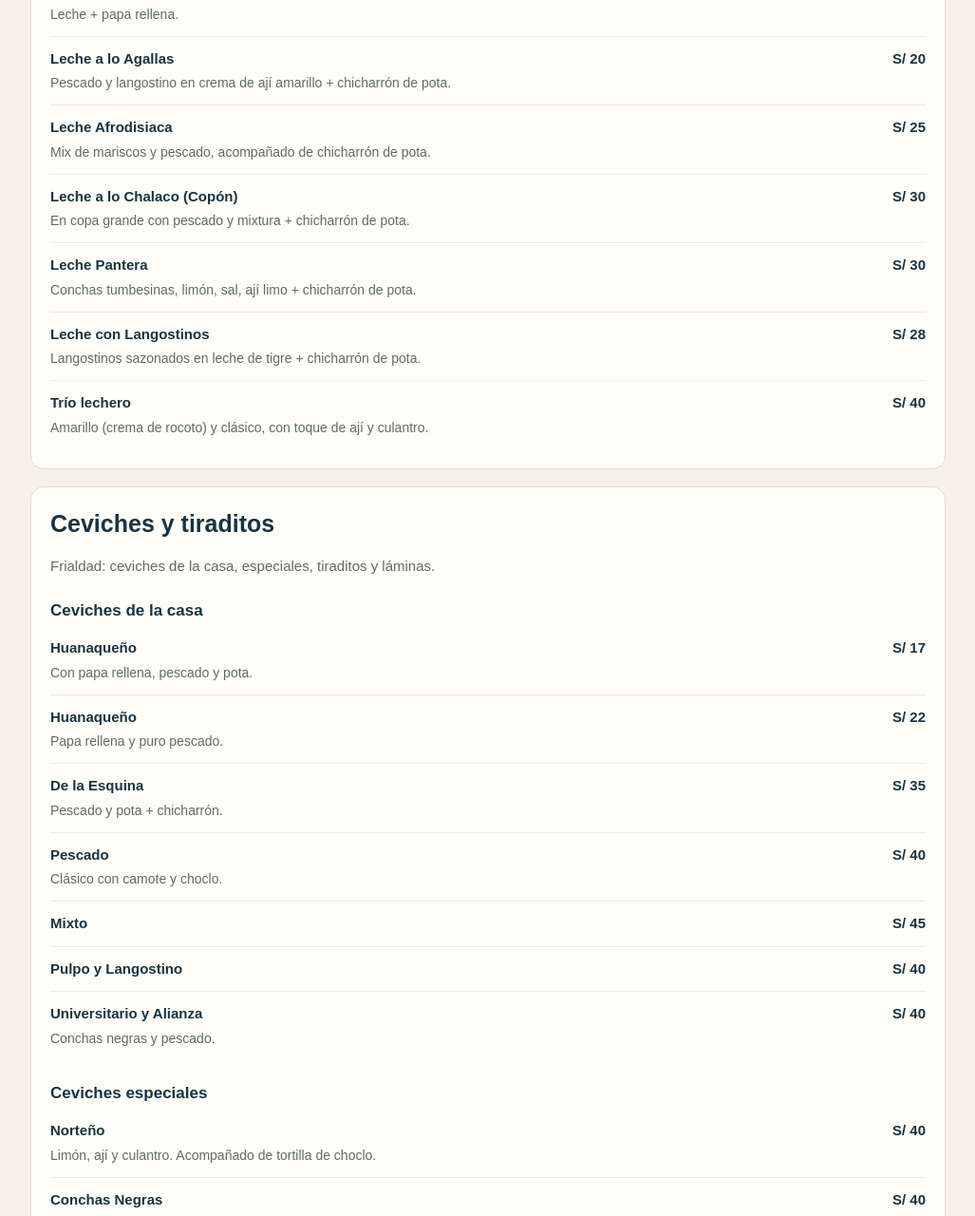
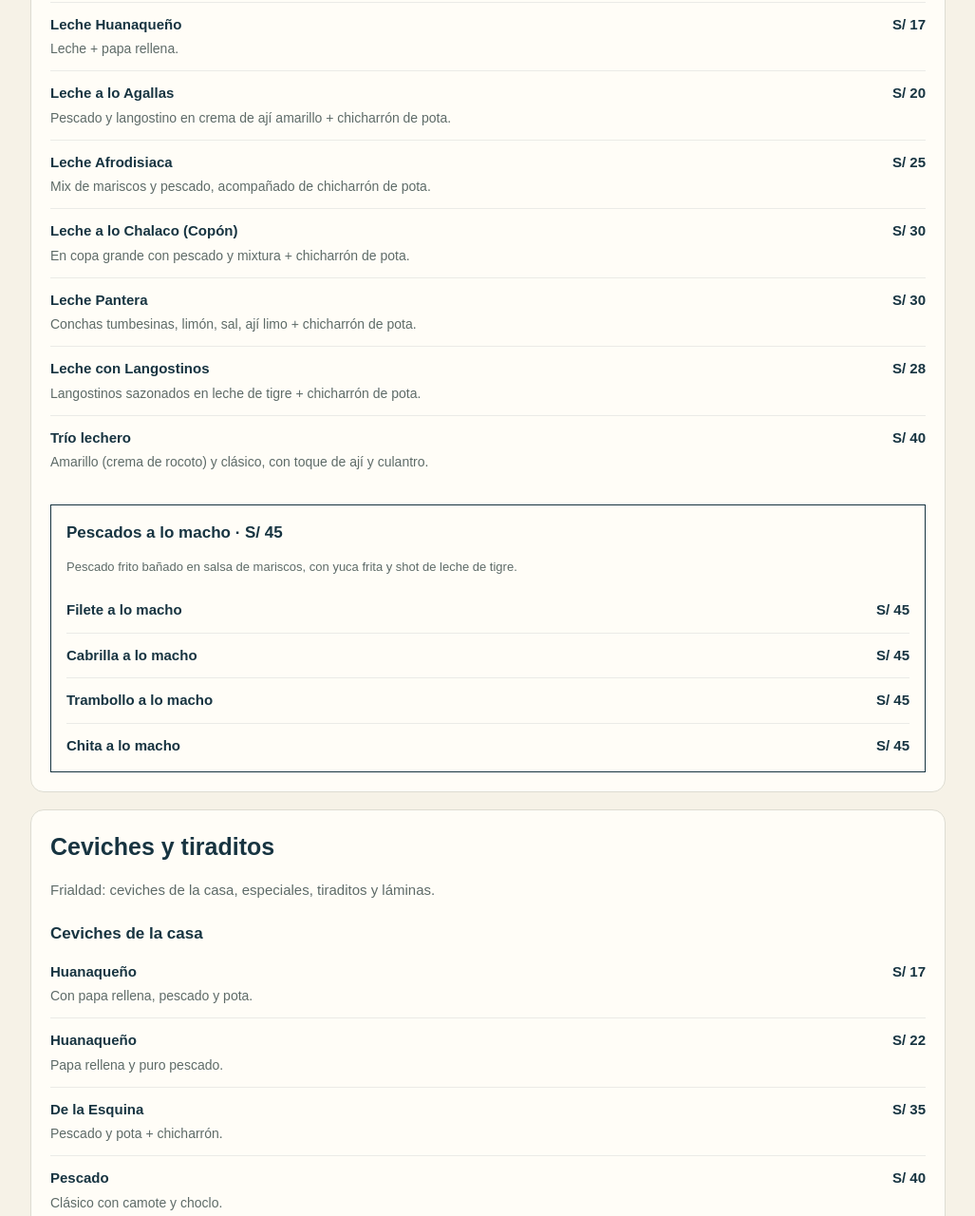
Before and after one commit to morenocode/carta-agallas, a plain HTML site: page carta-completa.html in a window 1280 px wide. Shown: the part 1002-2282 px from the top of the page at 95% size, without its empty margins (126-1153 px from the left). Drawn offline with Linux system fonts and the light colour scheme.

Commit message:
Agrupar carta como la foto y añadir recuadros finales de pescados y rondas

```diff
--- a/carta-completa.html
+++ b/carta-completa.html
@@ -7,16 +7,16 @@
   <title>Agallas · Carta completa</title>
   <style>
     *{box-sizing:border-box}body{max-width:1000px;margin:auto;padding:24px 18px;background:#f6f2e7;color:#173441;font:15px/1.5 Arial,sans-serif}a{color:inherit;display:inline-block;padding:12px 0}h1{margin:12px 0 0}header p{margin:4px 0 24px;color:#5e6b68}section{background:#fffdf7;border:1px solid #dddcd2;border-radius:14px;padding:20px;margin-bottom:18px}h2{margin:0;font-size:25px}h3{margin:22px 0 4px;font-size:17px}section>p{color:#5e6b68}ul{list-style:none;margin:0;padding:0}li{display:flex;justify-content:space-between;gap:18px;padding:12px 0;border-bottom:1px solid #17344116;break-inside:avoid}li:last-child{border:0}li div{min-width:0;overflow-wrap:anywhere}li p{margin:4px 0 0;color:#5e6b68;font-size:14px}li>strong{white-space:nowrap}a:focus-visible{outline:3px solid #ad6145}@media print{body{background:white;padding:0;font-size:11px}a{display:none}section{border-radius:0;background:white}h2,h3{break-after:avoid}li p{font-size:10px}}
-  </style>
+  .group-card{border:1px solid #173441;padding:4px 16px;margin-top:22px;break-inside:avoid}.group-card h3{margin-top:12px}.group-card>p{font-size:13px;color:#5e6b68}</style>
 </head>
 <body>
   <header><a href="index.html">← Volver a la carta digital</a><h1>AGALLAS · Carta completa</h1><p>Barra cevichera · Precios en soles (S/)</p></header>
   <main id="complete-menu"></main>
-  <script src="menu-data.js?v=20261028-carta-completa"></script>
+  <script src="menu-data.js?v=20261028-recuadros"></script>
   <script>
     const escapeText = s => String(s).replace(/[&<>"']/g, c => ({'&':'&amp;','<':'&lt;','>':'&gt;','"':'&quot;',"'":'&#39;'}[c]));
     const price = n => Number.isInteger(n) ? n : n.toFixed(2);
-    document.querySelector('#complete-menu').innerHTML = MENU.map(c => '<section><h2>'+escapeText(c.name)+'</h2>'+(c.intro?'<p>'+escapeText(c.intro)+'</p>':'')+c.groups.map(g=>(c.groups.length>1?'<h3>'+escapeText(g.name)+'</h3>':'')+'<ul>'+g.items.map(i=>'<li><div><strong>'+escapeText(i.nombre)+'</strong>'+(i.descripcion?'<p>'+escapeText(i.descripcion)+'</p>':'')+'</div><strong>S/ '+price(i.precio)+'</strong></li>').join('')+'</ul>').join('')+'</section>').join('');
+    document.querySelector('#complete-menu').innerHTML = MENU.map(c => '<section><h2>'+escapeText(c.name)+'</h2>'+(c.intro?'<p>'+escapeText(c.intro)+'</p>':'')+c.groups.map(g=>(g.recuadro?'<div class="group-card">':'')+(c.groups.length>1?'<h3>'+escapeText(g.name)+(g.label?' · '+escapeText(g.label):'')+'</h3>':'')+(g.descripcion?'<p>'+escapeText(g.descripcion)+'</p>':'')+'<ul>'+g.items.map(i=>'<li><div><strong>'+escapeText(i.nombre)+'</strong>'+(i.descripcion?'<p>'+escapeText(i.descripcion)+'</p>':'')+'</div><strong>S/ '+price(i.precio)+'</strong></li>').join('')+'</ul>'+(g.recuadro?'</div>':'')).join('')+'</section>').join('');
   </script>
 </body>
 </html>
--- a/menu-data.js
+++ b/menu-data.js
@@ -72,11 +72,11 @@ const MENU = [
   },
 
   // ============================================================
-  // CATEGORÍA: LECHES DE TIGRE
+  // CATEGORÍA: LECHE (PARA TIGRES)
   // ============================================================
   {
     id: "leches",
-    name: "Leches de tigre",
+    name: "Leche (para tigres)",
     intro: "Todas nuestras leches están preparadas con una rica base cevichera y limón del norte.",
     groups: [
       {
@@ -122,6 +122,35 @@ const MENU = [
             nombre: "Trío lechero",
             descripcion: "Amarillo (crema de rocoto) y clásico, con toque de ají y culantro.",
             precio: 40,
+          },
+        ],
+      },
+      {
+        name: "Pescados a lo macho",
+        label: "S/ 45",
+        recuadro: true,
+        descripcion: "Pescado frito bañado en salsa de mariscos, con yuca frita y shot de leche de tigre.",
+        // EDITAR PLATOS DE ESTE GRUPO AQUÍ
+        items: [
+          {
+            nombre: "Filete a lo macho",
+            descripcion: "",
+            precio: 45,
+          },
+          {
+            nombre: "Cabrilla a lo macho",
+            descripcion: "",
+            precio: 45,
+          },
+          {
+            nombre: "Trambollo a lo macho",
+            descripcion: "",
+            precio: 45,
+          },
+          {
+            nombre: "Chita a lo macho",
+            descripcion: "",
+            precio: 45,
           },
         ],
       },
@@ -549,17 +578,6 @@ const MENU = [
           },
         ],
       },
-    ],
-  },
-
-  // ============================================================
-  // CATEGORÍA: DEL MAR Y LA PARRILLA
-  // ============================================================
-  {
-    id: "mar",
-    name: "Del mar y la parrilla",
-    intro: "El mar se luce. Tú eliges cómo disfrutarlo.",
-    groups: [
       {
         name: "Del mar y la parrilla",
         // EDITAR PLATOS DE ESTE GRUPO AQUÍ
@@ -609,6 +627,36 @@ const MENU = [
             nombre: "Langostinos al Agallas",
             descripcion: "Bañados en salsa a lo Agallas golf.",
             precio: 35,
+          },
+        ],
+      },
+      {
+        name: "Trío de causas",
+        // EDITAR PLATOS DE ESTE GRUPO AQUÍ
+        items: [
+          {
+            nombre: "Trío de causas",
+            descripcion: "Pulpo al olivo, pulpa de cangrejo y langostinos acevichados.",
+            precio: 45,
+          },
+        ],
+      },
+      {
+        name: "Rondas (para compartir)",
+        id: "rondas",
+        label: "S/ 90",
+        recuadro: true,
+        // EDITAR PLATOS DE ESTE GRUPO AQUÍ
+        items: [
+          {
+            nombre: "Ronda a los Agallas",
+            descripcion: "Causa, arroz con mariscos, chicharrón, leche de tigre y ceviche.",
+            precio: 90,
+          },
+          {
+            nombre: "Ronda Fría",
+            descripcion: "Ceviche de pescado, leche de tigre, causa, conchas negras y tiradito.",
+            precio: 90,
           },
         ],
       },
@@ -874,44 +922,6 @@ const MENU = [
   },
 
   // ============================================================
-  // CATEGORÍA: PESCADOS A LO MACHO
-  // ============================================================
-  {
-    id: "macho",
-    name: "Pescados a lo macho",
-    intro: "Pescado frito bañado en salsa de mariscos, con yuca frita y shot de leche de tigre.",
-    groups: [
-      {
-        name: "Pescados a lo macho",
-        label: "S/ 45",
-        // EDITAR PLATOS DE ESTE GRUPO AQUÍ
-        items: [
-          {
-            nombre: "Filete a lo macho",
-            descripcion: "",
-            precio: 45,
-          },
-          {
-            nombre: "Cabrilla a lo macho",
-            descripcion: "",
-            precio: 45,
-          },
-          {
-            nombre: "Trambollo a lo macho",
-            descripcion: "",
-            precio: 45,
-          },
-          {
-            nombre: "Chita a lo macho",
-            descripcion: "",
-            precio: 45,
-          },
-        ],
-      },
-    ],
-  },
-
-  // ============================================================
   // CATEGORÍA: PESCADOS FRITOS
   // ============================================================
   {
@@ -1089,38 +1099,6 @@ const MENU = [
             nombre: "Choclo",
             descripcion: "",
             precio: 6,
-          },
-        ],
-      },
-    ],
-  },
-
-  // ============================================================
-  // CATEGORÍA: PARA COMPARTIR
-  // ============================================================
-  {
-    id: "rondas",
-    name: "Para compartir",
-    intro: "Porque lo bueno sabe mejor en compañía.",
-    groups: [
-      {
-        name: "Al centro de la mesa",
-        // EDITAR PLATOS DE ESTE GRUPO AQUÍ
-        items: [
-          {
-            nombre: "Trío de causas",
-            descripcion: "Pulpo al olivo, pulpa de cangrejo y langostinos acevichados.",
-            precio: 45,
-          },
-          {
-            nombre: "Ronda a los Agallas",
-            descripcion: "Causa, arroz con mariscos, chicharrón, leche de tigre y ceviche.",
-            precio: 90,
-          },
-          {
-            nombre: "Ronda Fría",
-            descripcion: "Ceviche de pescado, leche de tigre, causa, conchas negras y tiradito.",
-            precio: 90,
           },
         ],
       },
--- a/responsive.css
+++ b/responsive.css
@@ -23,3 +23,11 @@
 .category-hint span{display:grid;place-items:center;width:25px;height:23px;border-radius:20px;background:#ad614514;font-size:19px;line-height:1;animation:category-nudge 1.8s ease-in-out infinite}
 @keyframes category-nudge{0%,100%{transform:translateX(-3px);opacity:.65}50%{transform:translateX(3px);opacity:1}}
 @media(prefers-reduced-motion:reduce){.category-hint span{animation:none}}
+/* Framed closing sections follow the printed menu. */
+.group-card{margin:24px 0 18px;padding:4px 18px 2px;border:1.5px solid var(--ink);border-radius:4px;background:#f6f2e780}
+.group-card .group-title{justify-content:space-between;align-items:baseline;border:0;margin:12px 0 8px;padding:0;gap:12px}
+.group-card .group-title h4{font:600 27px/1.15 'Barlow Condensed',Impact,sans-serif;letter-spacing:.2px}
+.group-card .group-title>span{font:600 22px 'Barlow Condensed',Impact,sans-serif;white-space:nowrap;color:var(--ink)}
+.group-description{margin:0 0 4px;font-size:13px;line-height:1.6;color:var(--muted)}
+.group-card .menu-item{border-bottom-color:#17344124}.group-card .item-grid{grid-template-columns:minmax(0,1fr)}
+@media(max-width:760px){.group-card{margin:22px 0 16px;padding:3px 12px 0}.group-card .group-title h4{font-size:25px}.group-card .group-title>span{font-size:21px}.group-card .menu-item{gap:10px;padding-block:14px}.group-description{font-size:13px}}
```
Also changed, not shown: app.js (+4 -4 lines), index.html (+2 -2 lines), 1 other file.
